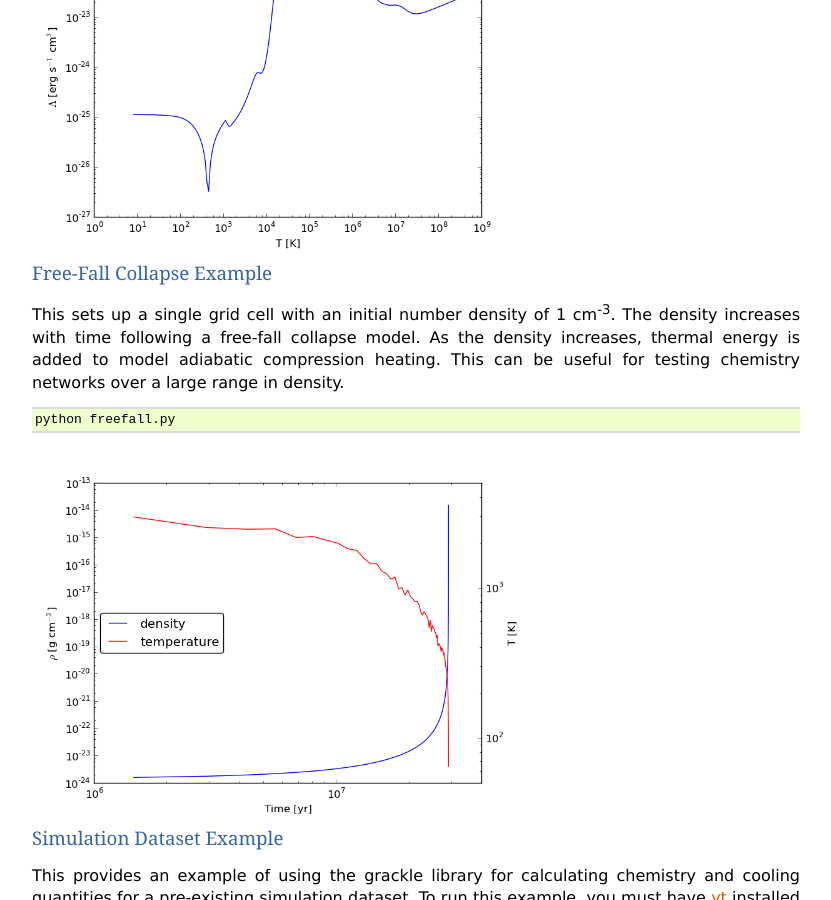
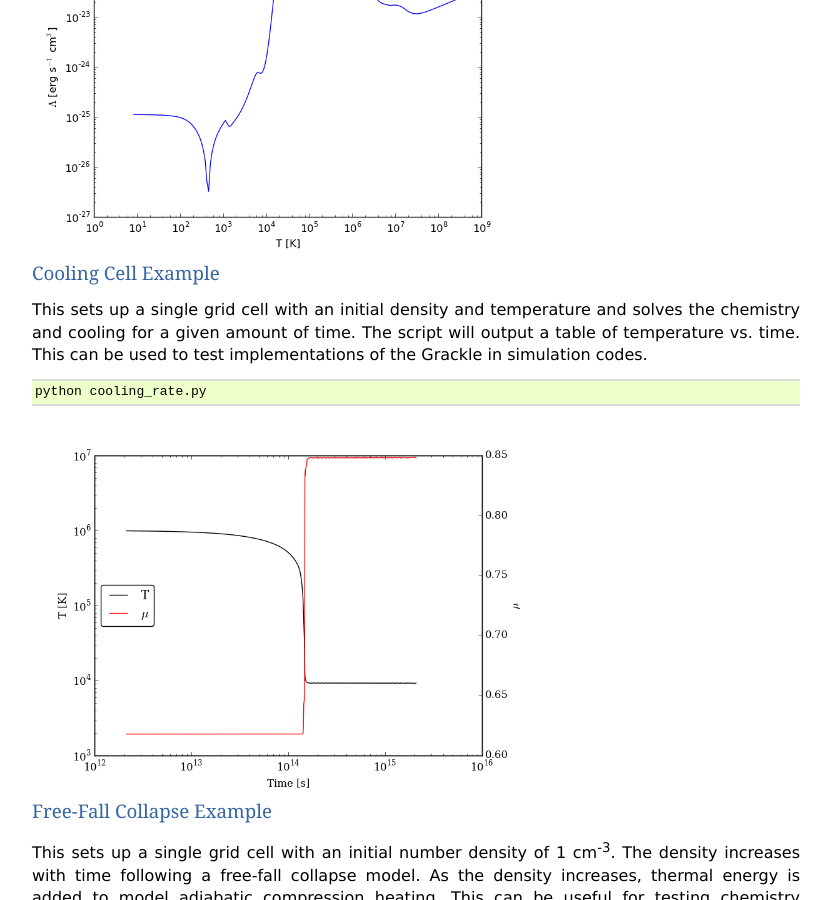
Before and after one commit to grackle-project/grackle, a Sphinx documentation site: the page built from doc/source/Python.rst, in a window 1280 px wide and 900 px high, scrolled down 1057 px. Shown: the whole window, without its empty margins (48-879 px from the left). Built offline with Sphinx 7.4.7, drawn with Linux system fonts in a browser that asks for light colours.

Commit message:
Adding documenation for cooling_cell.py python example.

```diff
--- a/doc/source/Python.rst
+++ b/doc/source/Python.rst
@@ -61,6 +61,23 @@ systems.
 .. image:: _images/cooling_rate.png
    :width: 500
 
+Cooling Cell Example
+++++++++++++++++++++
+
+This sets up a single grid cell with an initial density and temperature and solves
+the chemistry and cooling for a given amount of time.  The script will output a table
+of temperature vs. time.  This can be used to test implementations of the Grackle in
+simulation codes.
+
+.. highlight:: none
+
+::
+
+    python cooling_rate.py
+
+.. image:: _images/cooling_cell.png
+   :width: 500
+
 Free-Fall Collapse Example
 ++++++++++++++++++++++++++
 
```
Also changed, not shown: doc/source/_images/cooling_cell.png (added).
